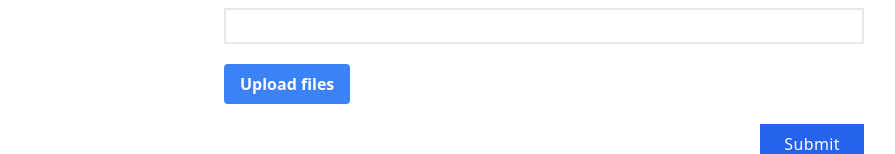
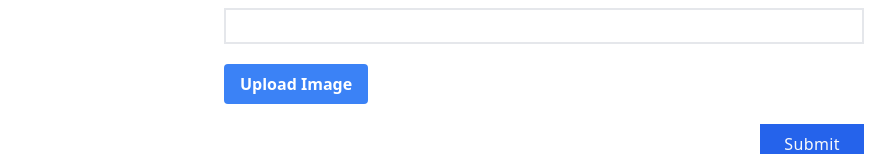
Before and after one commit to historyblogs/contact-phone-directory, a Next.js app: page /add-new-contact in a window 1280 px wide. Shown: the part 505-659 px from the top of the page, without its empty margins (96-991 px from the left). Built offline with nearby package versions, Linux system fonts and the light colour scheme.

Commit message:
fix naming error

```diff
--- a/pages/add-new-contact.js
+++ b/pages/add-new-contact.js
@@ -141,7 +141,7 @@ const AddContact = () => {
               type='button'
               onClick={openupWidget}
             >
-              Upload files
+              Upload Image
             </button>
           </div>
           <div className="flex justify-end">
```
